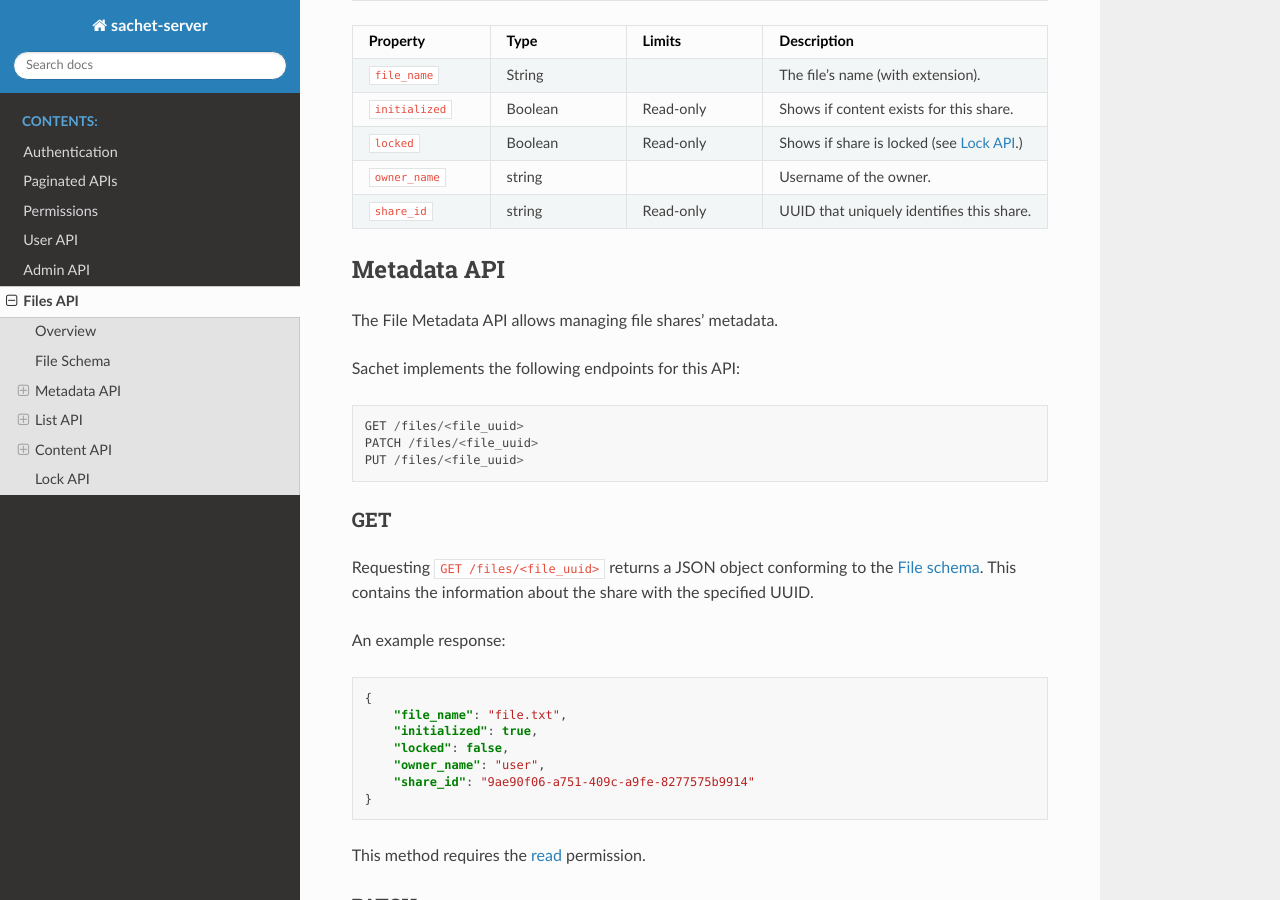
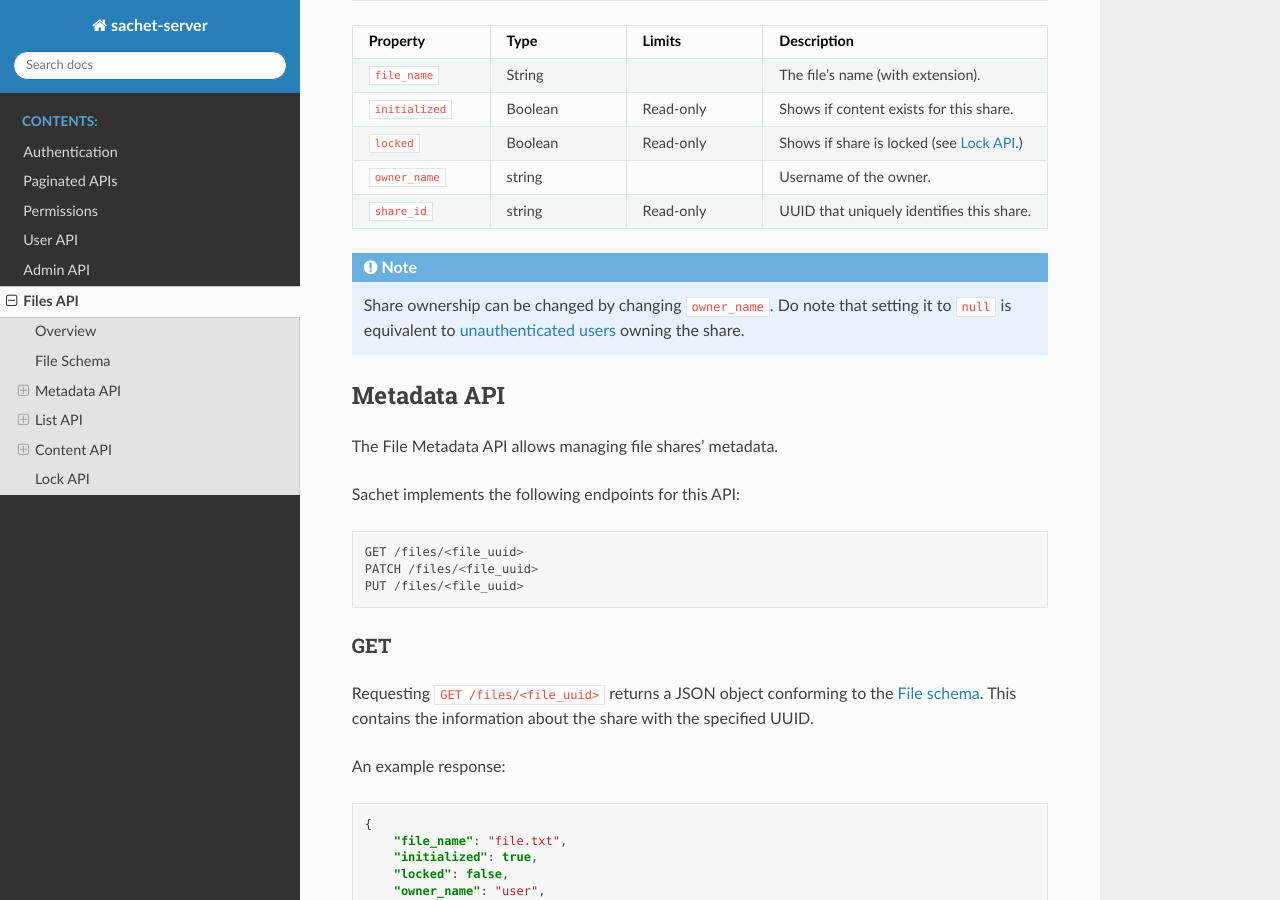
Before and after one commit to dogeystamp/sachet-server, a Sphinx documentation site: the page built from docs/files.rst, in a window 1280 px wide and 900 px high, scrolled down 879 px. Built offline with Sphinx 7.4.7 and the Read the Docs theme 2.0.0, drawn with Linux system fonts in a browser that asks for light colours.

Commit message:
docs/files.rst: added note about null ownership

```diff
--- a/docs/admin.rst
+++ b/docs/admin.rst
@@ -23,6 +23,8 @@ Currently, server settings are represented by the following object:
         "default_permissions": ["PERMISSION1", "PERMISSION2"]
     }
 
+.. _admin_anon_perms:
+
 Anonymous permissions
 ^^^^^^^^^^^^^^^^^^^^^
 
--- a/docs/files.rst
+++ b/docs/files.rst
@@ -63,6 +63,11 @@ In JSON, a file share has the following properties::
       - string
       - Read-only
       - UUID that uniquely identifies this share.
+
+.. note::
+
+   Share ownership can be changed by changing ``owner_name``.
+   Do note that setting it to ``null`` is equivalent to :ref:`unauthenticated users<admin_anon_perms>` owning the share.
 
 .. _files_metadata_api:
 
```
